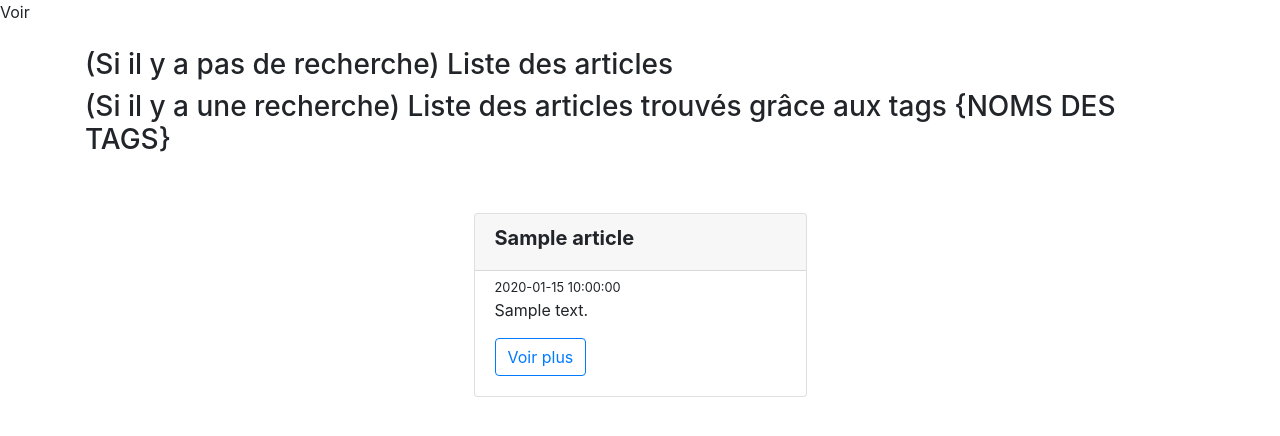
After one commit to delpivarleandre/Institut-g4-ing1-Projet1, a Symfony app: template templates/pages/pageAccueil.html.twig in a window 1280 px wide. The commit adds this page. Shown: the top 436 px of the page. Run offline with Twig, Linux system fonts and the light colour scheme; the template is opened without the code that fills it: most values are stand-ins (such as "Sample title", 1, 10 or a date in 2020); some libraries are stand-ins or nearby versions.

Commit message:
Page daccueil

```diff
--- a/composer.json
+++ b/composer.json
@@ -43,7 +43,7 @@
         "symfony/browser-kit": "^5.1",
         "symfony/css-selector": "^5.1",
         "symfony/debug-bundle": "^5.1",
-        "symfony/maker-bundle": "^1.0",
+        "symfony/maker-bundle": "^1.21",
         "symfony/phpunit-bridge": "^5.1",
         "symfony/stopwatch": "^5.1",
         "symfony/var-dumper": "^5.1",
--- /dev/null
+++ b/public/css/main.css
@@ -0,0 +1,7 @@
+.container-flex {
+    display: flex;
+    flex-direction: row;
+    flex-wrap: wrap;
+    justify-content: space-evenly;
+
+}
--- a/templates/base.html.twig
+++ b/templates/base.html.twig
@@ -2,8 +2,15 @@
 <html>
 	<head>
 		<meta charset="UTF-8">
-        <title>{% block title %}Welcome!{% endblock %}</title>
+		<title>
+			{% block title %}Projet 1 ING1
+			{% endblock %}
+		</title>
 		{% block stylesheets %}{% endblock %}
+		<link rel="stylesheet" href="" type="text/css">
+		<link href="{{ asset('css/main.css') }}" type="text/css" rel="stylesheet">
+		<link rel="stylesheet" href="https://maxcdn.bootstrapcdn.com/bootstrap/4.0.0/css/bootstrap.min.css" integrity="sha384-Gn5384xqQ1aoWXA+058RXPxPg6fy4IWvTNh0E263XmFcJlSAwiGgFAW/dAiS6JXm" crossorigin="anonymous">
+		<link rel="stylesheet" href="/css/global.css">
 	</head>
 	<body>
 		{% block body %}{% endblock %}
--- /dev/null
+++ b/templates/pages/pageAccueil.html.twig
@@ -0,0 +1,32 @@
+{% extends 'base.html.twig' %}
+{% block body %}
+	{% block title %}
+		Voir
+	{% endblock %}
+	<!-- TODO MediaQueries a faire  -->
+	<div class="container">
+		<br>
+		<h3>(Si il y a pas de recherche) Liste des articles</h3>
+		<h3>(Si il y a une recherche) Liste des articles trouvés grâce aux tags {NOMS DES TAGS}</h2>
+		<br>
+		<br>
+		<div class="container-flex">
+
+			{%for art in article %}
+				<div class="card" style="width: 30%; margin-bottom: 2%;">
+					<div class="card-header">
+						<h5>
+							<strong>{{ art.getTitre() }}</strong>
+						</h5>
+					</div>
+					<div class="card-body" style="padding-top: 3px">
+						<small>{{ art.getDateCrea() |date('Y-m-d H:i:s')}}</small>
+						<p class="card-text">{{ art.getContenu() }}</p>
+						<a href="pageDetail/?id={{ art.getId }}" class="btn btn-outline-primary">Voir plus</a>
+					</div>
+				</div>
+			{% endfor %}
+
+		</div>
+	</div>
+</div>{% endblock %}
```
Also changed, not shown: config/routes.yaml (+7 -3 lines), src/Controller/DefaultController.php (added, +31 -0 lines), src/Controller/PageDetailController.php (added, +45 -0 lines), src/Repository/ArticleRepository.php (+10 -0 lines), templates/pages/pageDetail.html.twig (added, +18 -0 lines), 2 other files. Lines whose indentation alone changed are shown as unchanged.
